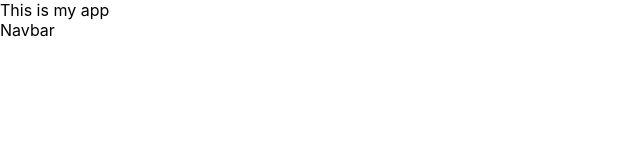
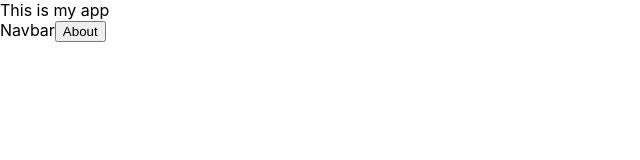
Before and after one commit to laurenyz/portfolio, a React (Create React App) app: page / in a window 1280 px wide. Shown: the top 160 px of the page, without its empty margins (0-640 px from the left). Built offline with nearby package versions, Linux system fonts and the light colour scheme.

Commit message:
testing routes

```diff
--- a/src/components/Navbar.jsx
+++ b/src/components/Navbar.jsx
@@ -1,12 +1,18 @@
 import React from 'react'
+import { withRouter } from 'react-router-dom'
 
-const Navbar = () => {
+const Navbar = (props) => {
 
     return(
         <div>
             Navbar
+            <button onClick={handleOnClick}>About</button>
         </div>
     )
 }
 
-export default Navbar
+function handleOnClick() {
+    this.props.history.push('/about')
+}
+
+export default withRouter(Navbar)
```
